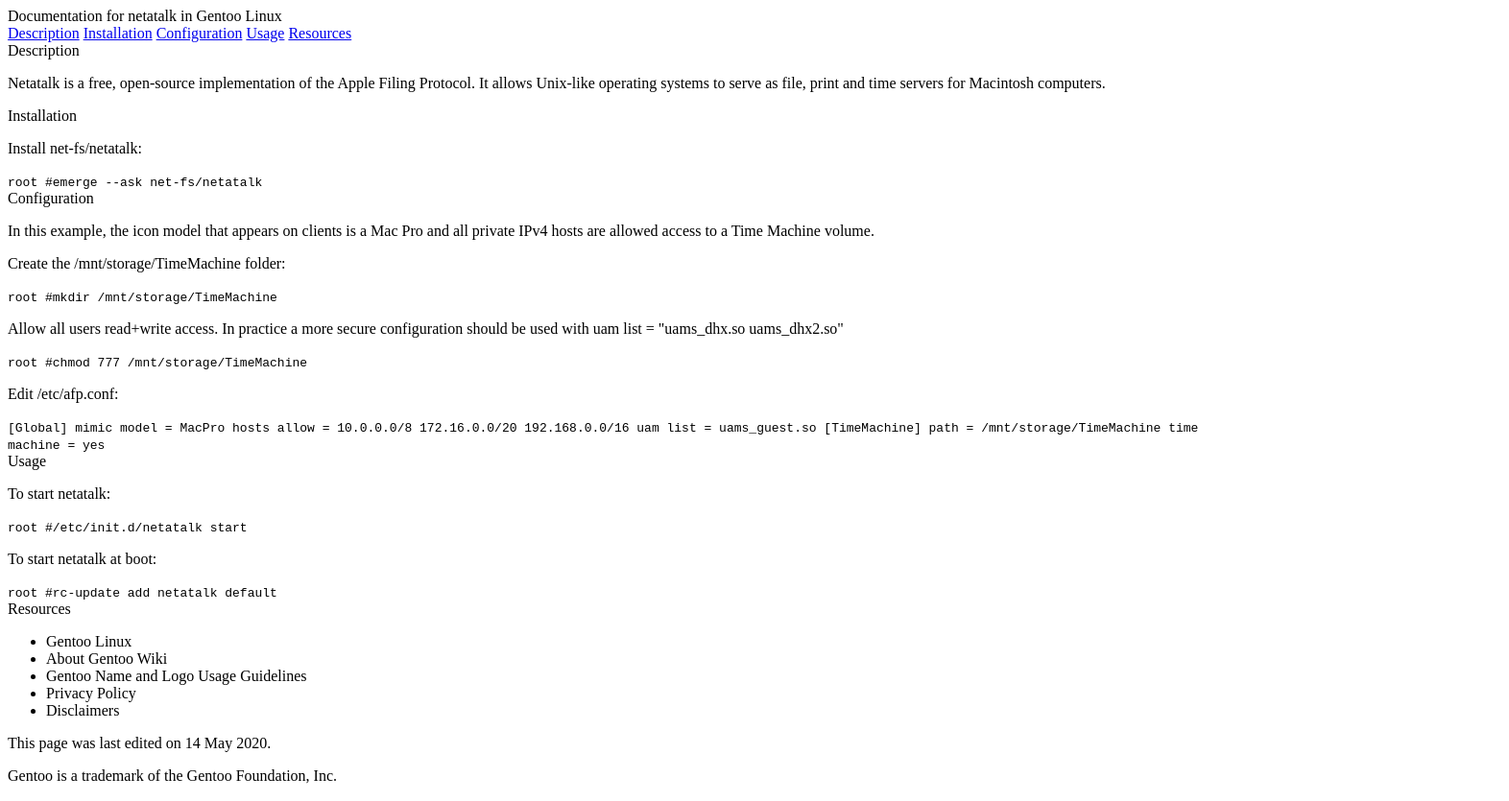
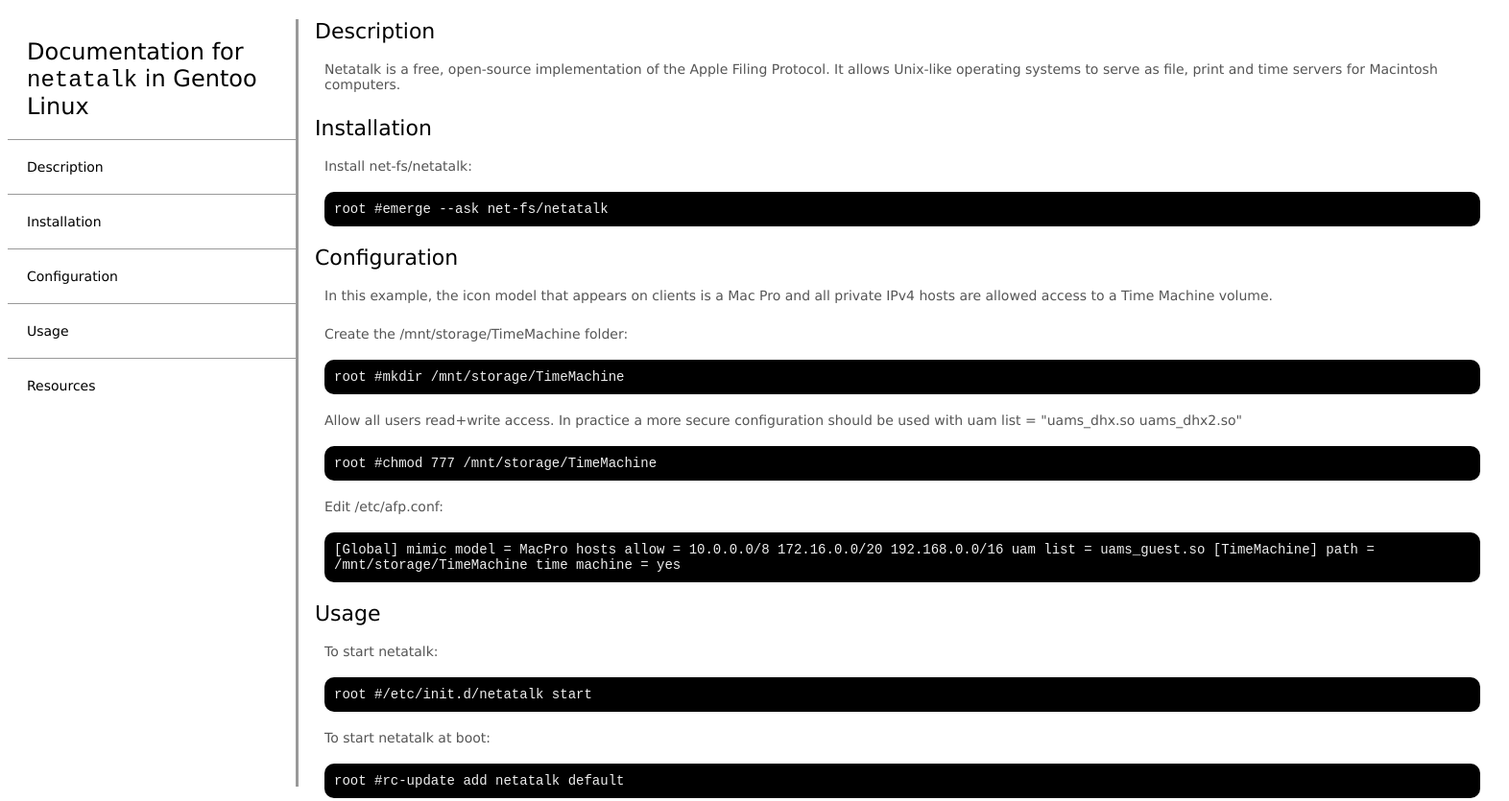
Before and after one commit to sesamsys/freeCodeCamp, a plain HTML site: page Technical Documentation Page/index.html in a window 1280 px wide. Shown: the top 835 px of the page at 96% size, 1572 px wide, since content can reach past the window. Drawn offline with Linux system fonts and the light colour scheme.

Commit message:
passing tests 15/16

```diff
--- a/Technical Documentation Page/index.html
+++ b/Technical Documentation Page/index.html
@@ -8,13 +8,14 @@
 </head>
 <body>
     <nav id="navbar">
-        <header>Documentation for netatalk in Gentoo Linux</header>
+        <header>Documentation for <code>netatalk</code> in Gentoo Linux</header>
         <a href="#description" class="nav-link">Description</a>
         <a href="#installation" class="nav-link">Installation</a>
         <a href="#configuration" class="nav-link">Configuration</a>
         <a href="#usage" class="nav-link">Usage</a>
         <a href="#resources" class="nav-link">Resources</a>
     </nav>
+    <div id="main-container">
     <main id="main-doc">
         <section class="main-section" id="description">
             <header>Description</header>
@@ -61,6 +62,7 @@
             <p>Gentoo is a trademark of the Gentoo Foundation, Inc.</p>
         </section>
     </main>
+</div>
     <script src="https://cdn.freecodecamp.org/testable-projects-fcc/v1/bundle.js"></script>
 </body>
 </html>
--- a/Technical Documentation Page/style.css
+++ b/Technical Documentation Page/style.css
@@ -0,0 +1,56 @@
+body {
+    font-family: 'Lucida Sans', 'Lucida Sans Regular', 'Lucida Grande', 'Lucida Sans Unicode', Geneva, Verdana, sans-serif;
+    font-size: 14px;
+}
+
+nav {
+    width: 300px;
+    height: 100%;
+    border-right: 3px solid #999999;
+    position: fixed;
+}
+
+nav header, nav a {
+    display: block;
+    padding: 20px 10px 20px 20px;
+}
+
+nav header {
+    font-size: 24px;
+}
+
+nav a {
+    border-top: 1px solid #999999;
+    color: black;
+    text-decoration: none;
+}
+
+#main-container {
+    display: block;
+    position: relative;
+    left: 300px;
+    top: 0;
+}
+
+main {
+    margin: 0 20px 0 20px;
+}
+
+.main-section header {
+    font-size: 22px;
+    margin-top: 20px;
+}
+
+p {
+    padding: 5px 10px 5px 10px;
+    color: #555555;
+}
+
+.main-section code {
+    background-color: black;
+    color: #eeeeee;
+    margin: 10px;
+    padding: 10px;
+    border-radius: 10px;
+    display: block;
+}
```
